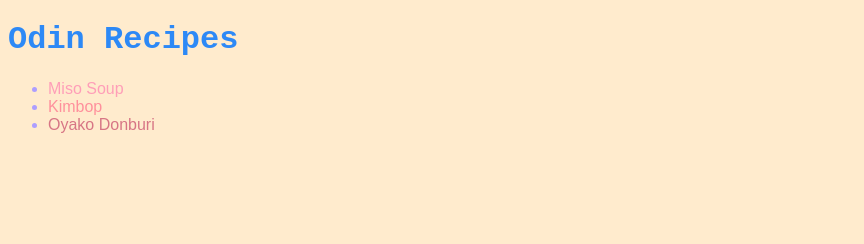
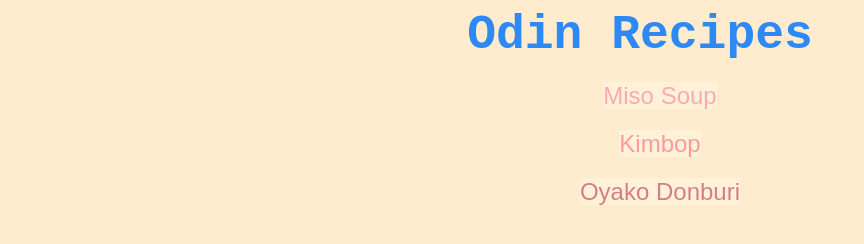
Before and after one commit to ryacull/odin-recipes, a plain HTML site: page index.html in a window 1280 px wide. Shown: the whole page, without its empty margins (0-864 px from the left). Drawn offline with Linux system fonts and the light colour scheme.

Commit message:
Added further styling to index.html.

```diff
--- a/style.css
+++ b/style.css
@@ -5,19 +5,35 @@ body {
 h1#main-header {
     color: rgba(0, 115, 255, 0.824);
     font-family: 'Courier New', Courier, monospace;
+    text-align: center;
+    margin: 0 auto;
+    font-size: 48px;
+    border-radius: 40px;
 }
 
 ul.recipes {
-    color:rgb(173, 158, 255);
+    /* color:rgb(173, 158, 255); */
+    list-style-type: none;
+    text-align: center;
+}
+
+li {
+    margin: 20px;
+    font-size: 24px;
+    text-align: center;
 }
 
 a {
     font-family: Arial, Helvetica, sans-serif;
     text-decoration: none;
+    text-align: center;
+    background-color: antiquewhite;
+    filter: sepia(15%);
 }
 
 a.miso-soup {
     color: rgb(255, 158, 184);
+    margin-bottom: 20px;
 }
 
 a.kimbop {
@@ -27,3 +43,7 @@ a.kimbop {
 a.donburi {
     color: rgb(215, 117, 133);
 }
+
+a:hover {
+    filter: invert(17.5%);
+}
```
